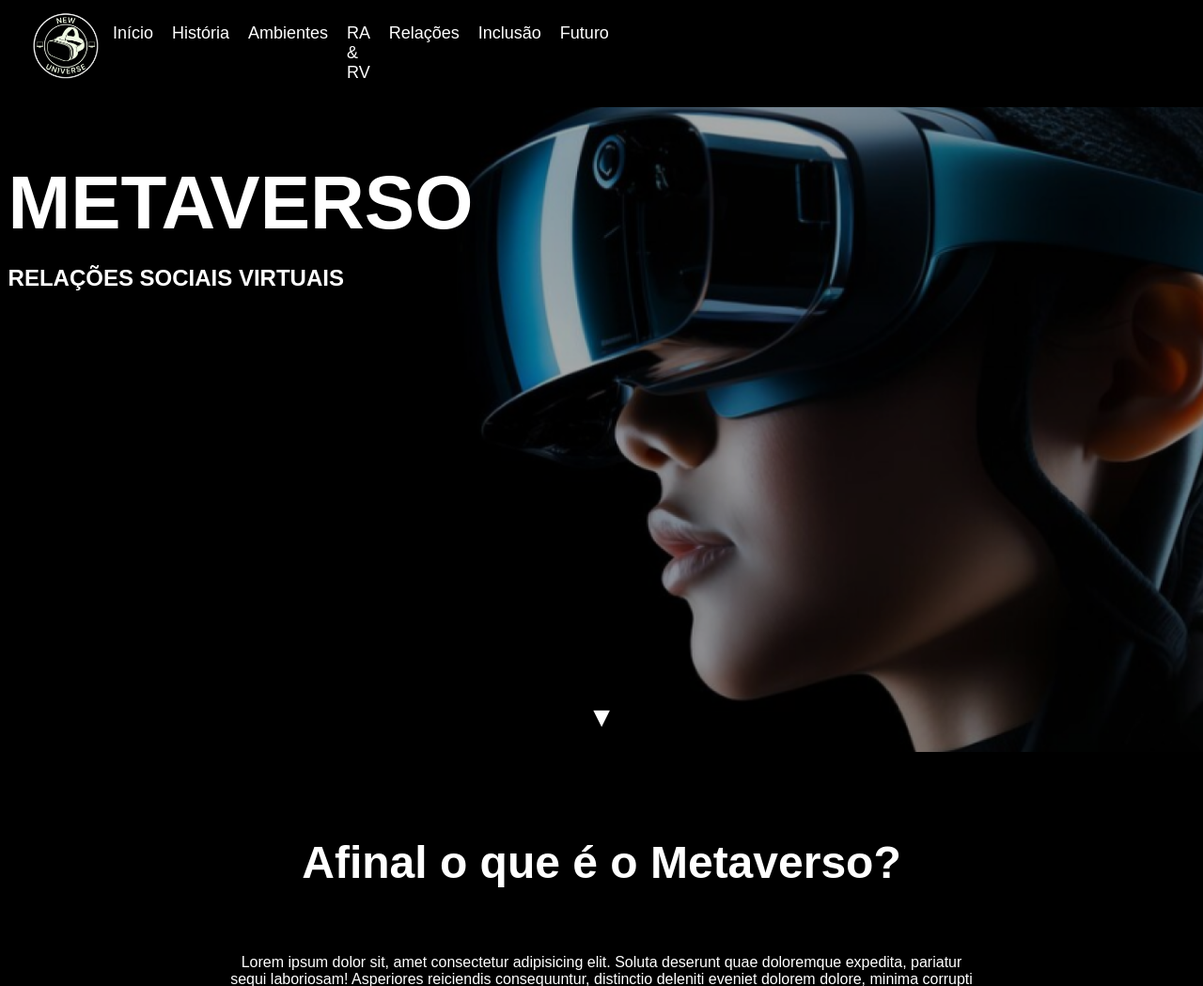
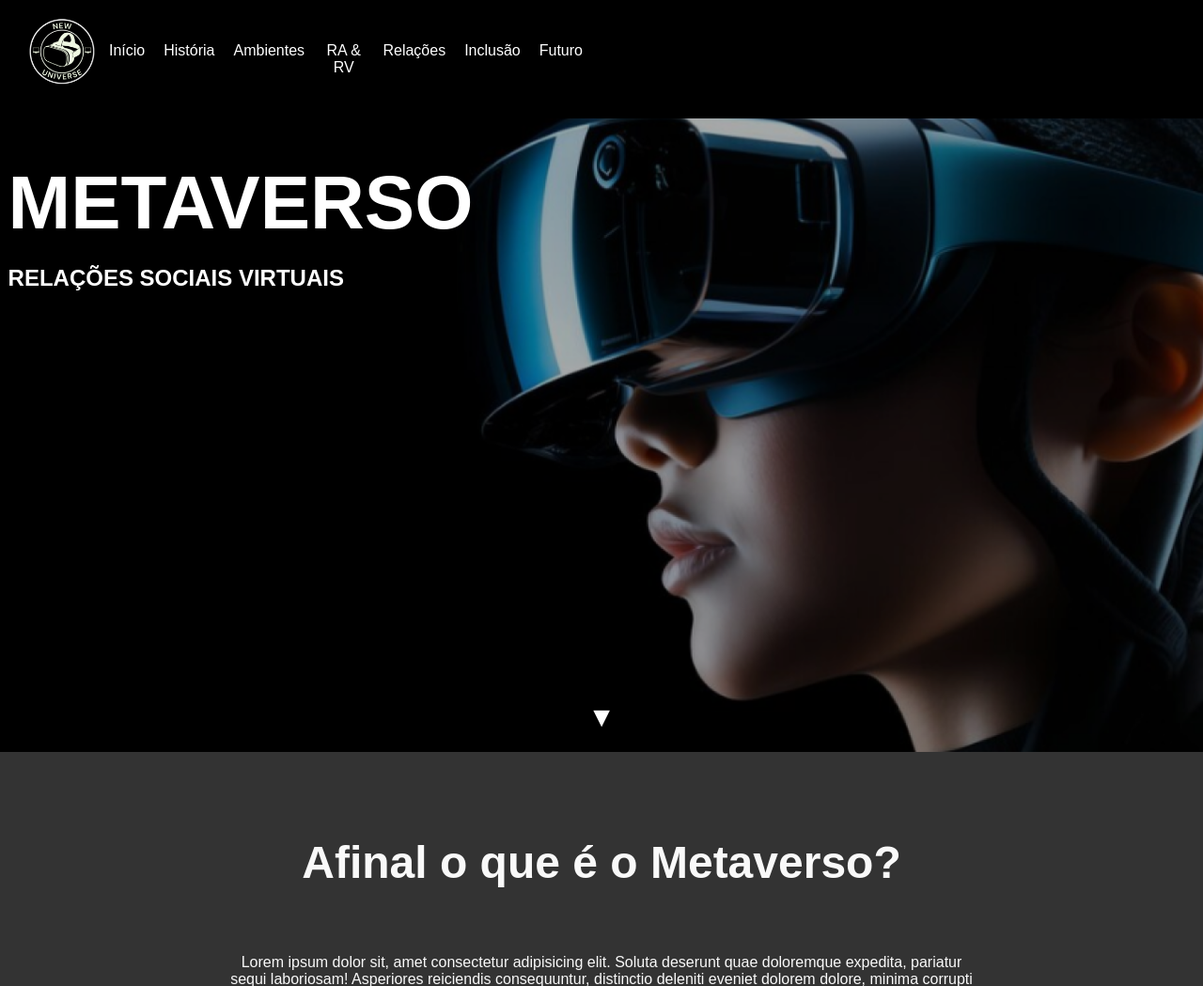
Before and after one commit to RIGOandre/P.I-2024, a Flask app: page / in a window 1280 px wide. Shown: the top 1049 px of the page at 94% size. Run offline with Flask 3, Linux system fonts and the light colour scheme.

Commit message:
Mexida top

```diff
--- a/static/css/style.css
+++ b/static/css/style.css
@@ -7,19 +7,20 @@
 body, html {
     height: 100%;
     font-family: 'Arial', sans-serif;
-    background-color: black;
-    color: white;
+    background-color: #333;
+    color: #f9f9f9;
 }
 
 header {
     width: 100%;
-    padding: 10px 20px;
+    padding: 1em;
     background-color: rgb(0, 0, 0);
     border-color: beige solid 2px;
     position: fixed;
     display: flex;
-    justify-content: space-between;
+    /* justify-content: space-between; */
     align-items: center;
+    text-align: center;
     z-index: 1;
 
 }
@@ -35,16 +36,21 @@ nav {
     width: 50%;
 }
 
-nav ul {
+header nav ul {
     list-style: none;
     display: flex;
-    gap: 20px;
+    margin: 0;
+    padding: 0;
+    justify-content: space-between;
 }
 
-nav ul li a {
-    color: white;
+nav ul li {
+    margin-right: 20px;
+}
+
+header nav a{
+    color: #fff;
     text-decoration: none;
-    font-size: 18px;
 }
 
 .hero {
--- a/static/js/script.js
+++ b/static/js/script.js
@@ -58,3 +58,19 @@ document.addEventListener('DOMContentLoaded', function () {
 
     updateSlide();
 });
+
+/////////////////////////////////////////////////////////////////////////
+
+document.querySelectorAll('.scroll').forEach(link => {
+    link.addEventListener('click', function(e) {
+      e.preventDefault(); // Impede o comportamento padrão do link
+
+      const targetClass = this.getAttribute('data-target');
+      const targetSection = document.querySelector('.' + targetClass);
+
+      // Verifica se a seção alvo existe e faz a rolagem suave até lá
+      if (targetSection) {
+        targetSection.scrollIntoView({ behavior: 'smooth' });
+      }
+    });
+  });
--- a/templates/index.html
+++ b/templates/index.html
@@ -13,13 +13,13 @@
                 <img src="../static/images/logo.png" alt="Logo" class="logo">
             </div>
             <ul>
-                <li><a href="#inicio">Início</a></li>
-                <li><a href="#historia">História</a></li>
-                <li><a href="#ambientes">Ambientes</a></li>
-                <li><a href="#ra-rv">RA & RV</a></li>
-                <li><a href="#relacoes">Relações</a></li>
-                <li><a href="#inclusao">Inclusão</a></li>
-                <li><a href="#futuro">Futuro</a></li>
+                <li><a href=".inicio"  class="scroll" data-target="inicio">Início</a></li>
+                <li><a href=".historia" class="scroll" data-target="historia">História</a></li>
+                <li><a href=".ambientes" class="scroll" data-target="ambientes">Ambientes</a></li>
+                <li><a href=".ra-rv" class="scroll" data-target="ra-rv">RA & RV</a></li>
+                <li><a href=".relacoes" class="scroll" data-target="relacoes">Relações</a></li>
+                <li><a href=".inclusao" class="scroll" data-target="inclusao">Inclusão</a></li>
+                <li><a href=".futuro" class="scroll" data-target="futuro">Futuro</a></li>
             </ul>
         </nav>
     </header>
@@ -72,7 +72,7 @@
     </div>
 
 
-    <section>
+    <section class="ambientes">
         <div>
             <h2 class='t-hist'>Ambientes Virtuais Colaborativos</h2>
         </div>
@@ -114,13 +114,13 @@
 
 
 
-    <section>
+    <section class="ra-rv">
         <!-- RA & RV -->
     </section>
 
 
     <section>
-        <section>
+        <section class="relacoes">
             <div>
                 <h2 class='t-hist'>Relações Virtuais</h2>
             </div>
@@ -134,7 +134,7 @@
             </div>
     </section>
 
-    <section>
+    <section class="inclusao">
         <div>
             <h2 class='t-hist'>Inclusão no Metaverso</h2>
         </div>
@@ -157,7 +157,7 @@
         </div>
     </section>
 
-    <section>
+    <section class="futuro">
         <div>
             <h2 class='t-hist'>O futuro do Metaverso</h2>
         </div>
```
